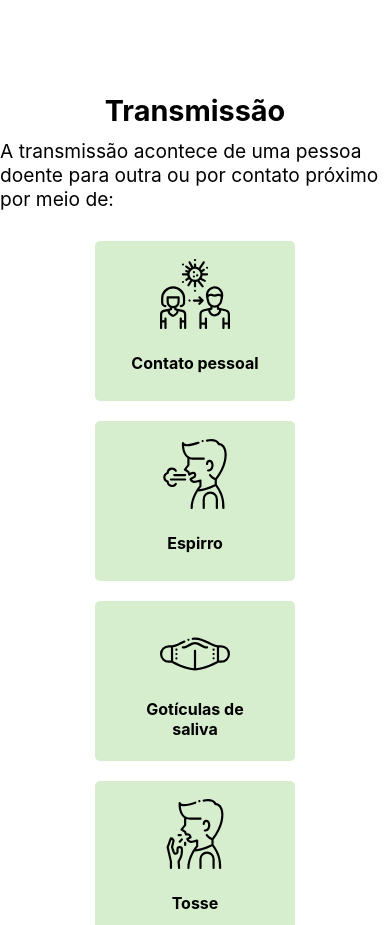
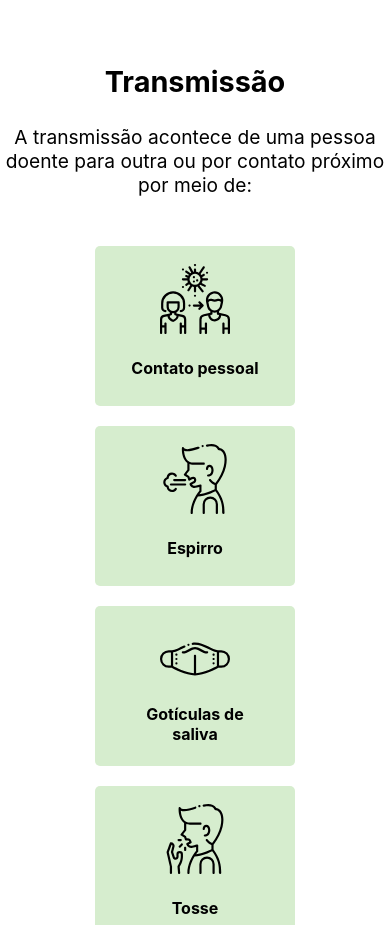
Before and after one commit to joaopedroaa/covidbrazil, a Next.js app: page /covid in a window 390 px wide. Shown: the part 2780-3705 px from the top of the page. Built offline with nearby package versions, Linux system fonts and the light colour scheme; no server answers.

Commit message:
fix: improve mobile responsive

```diff
--- a/pages/covid.js
+++ b/pages/covid.js
@@ -22,7 +22,9 @@ export default function covid() {
           <h1 className={`${stylesGeneral.title} ${styles.title}`}>
             Coronavírus
           </h1>
-          <p className={`${stylesGeneral.description} ${styles.description}`}>
+          <p
+            className={`${stylesGeneral.description} ${styles.titleDescription}`}
+          >
             Uma família de vírus que causam infecções respiratórias. O novo
             agente do coronavírus foi descoberto em 2019 após casos registrados
             na China. Provoca a doença chamada de coronavírus (COVID-19).
--- a/styles/ArticlesContent.module.css
+++ b/styles/ArticlesContent.module.css
@@ -1,7 +1,7 @@
 /* Image ===================== */
-
 .sectionImg {
 }
+
 .sectionImg p {
   /* padding-left: 30px; */
   text-align: center;
@@ -19,7 +19,7 @@
 
 .sectionTitle {
   text-align: left;
-  margin: 0 20px;
+  /* margin: 0 20px; */
   max-width: 680px;
   width: 100%;
   border-bottom: 1px solid rgb(51, 51, 51);
--- a/styles/Covid.module.css
+++ b/styles/Covid.module.css
@@ -15,22 +15,23 @@
   padding: 100px 0;
 }
 
-.title,
-.subtitle,
-.description {
-  text-align: left;
-}
-
 .title {
   font-size: 2.7rem;
   margin-top: 0;
   margin-bottom: 10px;
+  text-align: left;
+}
+
+.titleDescription {
+  text-align: left;
+  padding: 0;
+  margin: 4px 0 0;
+  font-size: 1.2rem;
 }
 
 .description {
   font-size: 1.2rem;
-  margin: 4px 0 0;
-  padding: 0;
+  text-align: center;
 }
 
 .subtitle {
@@ -43,6 +44,9 @@
 
 .introduction {
   display: flex;
+  align-items: center;
+  justify-content: center;
+  /* width: 100%; */
   max-width: 1340px;
   margin: 0 20px 0;
 }
@@ -54,6 +58,7 @@
 
   text-align: center;
   max-width: 480px;
+
   margin-right: 20px;
 }
 
@@ -63,11 +68,12 @@
   }
 
   .introductionData {
+    margin: 0;
     margin-bottom: 20px;
   }
 
   .introductionData .title,
-  .introductionData .description {
+  .introductionData .titleDescription {
     text-align: center;
   }
 }
--- a/styles/Styles.module.css
+++ b/styles/Styles.module.css
@@ -1,4 +1,7 @@
 .container {
+  display: flex;
+  flex-direction: column;
+  align-items: center;
   min-height: 100vh;
 }
 
```
